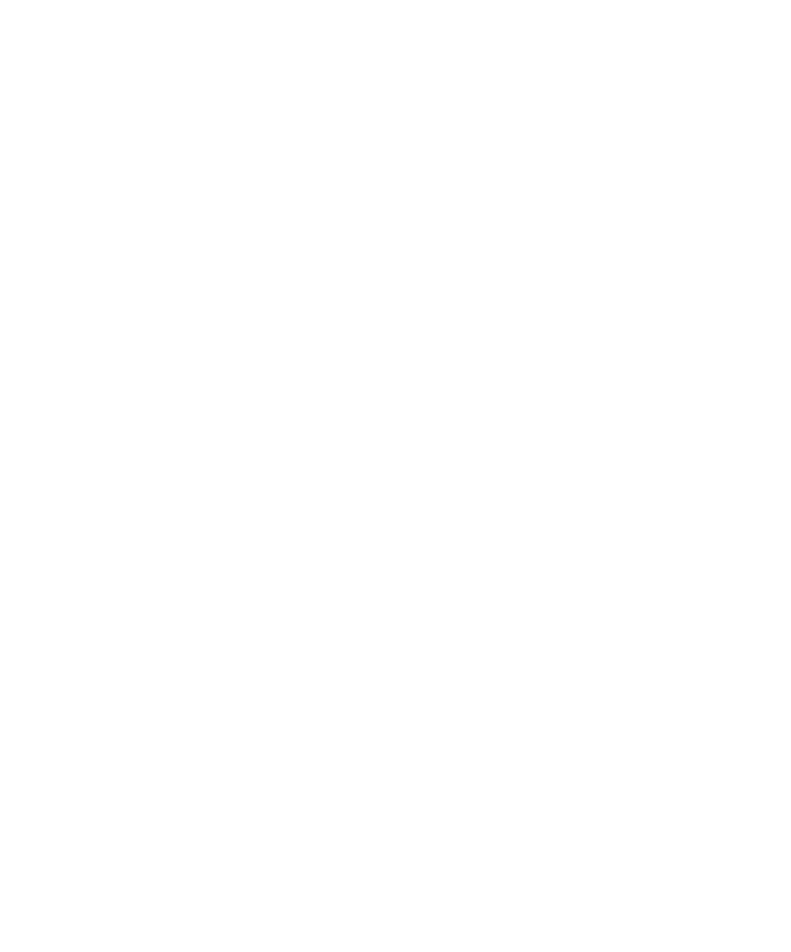
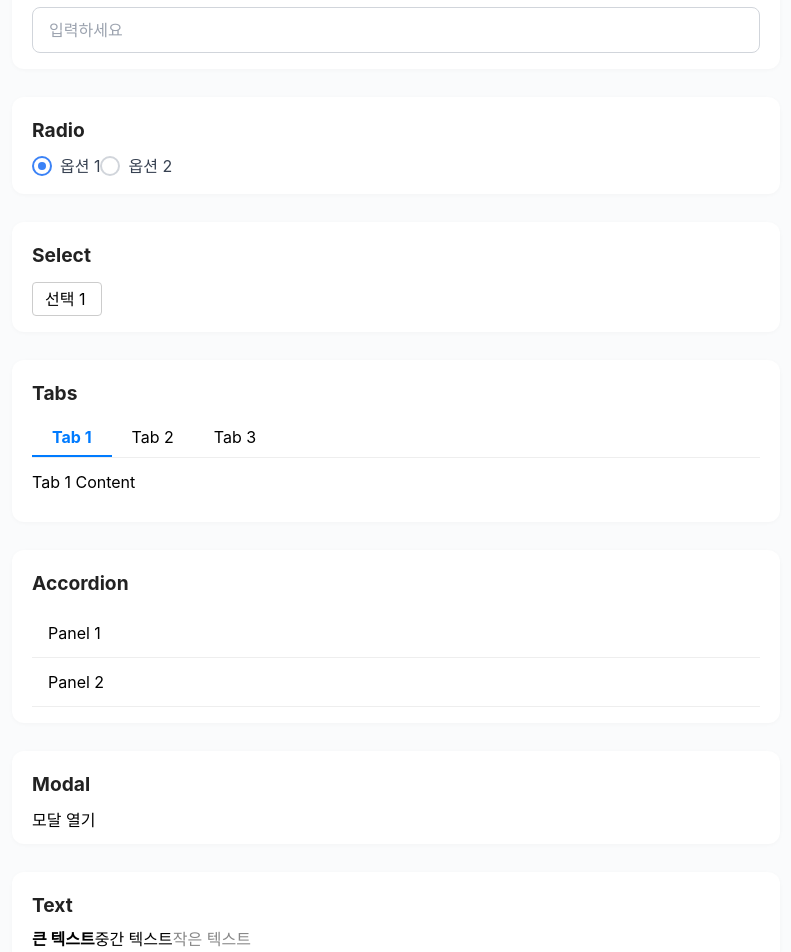
Before and after one commit to hyewon-h/hyewon-h.github.io, a React (Create React App) app: page /TestPage in a window 1280 px wide. Shown: the part 400-1352 px from the top of the page, without its empty margins (244-1035 px from the left). Before the commit the page ends 800 px from the top, so only its background shows below. Built offline with nearby package versions, Linux system fonts and the light colour scheme.

Commit message:
기본 컴포넌트 및 테스트 페이지 추가

```diff
--- a/package.json
+++ b/package.json
@@ -8,8 +8,10 @@
     "@testing-library/jest-dom": "^6.6.3",
     "@testing-library/react": "^16.1.0",
     "@testing-library/user-event": "^13.2.1",
+    "@types/react-router-dom": "^5.3.1",
     "react": "^19.1.0",
     "react-dom": "^19.1.0",
+    "react-router-dom": "6",
     "react-scripts": "5.0.1",
     "styled-components": "^6.1.19",
     "web-vitals": "^2.1.0"
--- a/src/App.tsx
+++ b/src/App.tsx
@@ -1,11 +1,18 @@
 // import logo from './logo.svg';
+
+// import React from "react";
+import { BrowserRouter, Routes, Route } from "react-router-dom";
 import HomePage from "./pages/HomePage";
+import TestPage from "./pages/TestPage";
 
 function App() {
   return (
-    <div className="App">
-      <HomePage />
-    </div>
+    <BrowserRouter>
+      <Routes>
+        <Route path="/" element={<HomePage />} />
+        <Route path="/TestPage" element={<TestPage />} />
+      </Routes>
+    </BrowserRouter>
   );
 }
 
--- /dev/null
+++ b/src/components/common/Accordion/index.tsx
@@ -0,0 +1,51 @@
+import React, { useState, ReactNode } from "react";
+import {
+  AccordionWrapper,
+  AccordionItem,
+  AccordionHeader,
+  AccordionContent,
+} from "./style";
+
+export interface AccordionPanel {
+  title: string;
+  content: ReactNode;
+}
+
+export interface AccordionProps {
+  panels: AccordionPanel[];
+  allowMultiple?: boolean;
+}
+
+const Accordion: React.FC<AccordionProps> = ({
+  panels,
+  allowMultiple = false,
+}) => {
+  const [openIndexes, setOpenIndexes] = useState<number[]>([]);
+
+  const togglePanel = (idx: number) => {
+    if (allowMultiple) {
+      setOpenIndexes((prev) =>
+        prev.includes(idx) ? prev.filter((i) => i !== idx) : [...prev, idx],
+      );
+    } else {
+      setOpenIndexes((prev) => (prev[0] === idx ? [] : [idx]));
+    }
+  };
+
+  return (
+    <AccordionWrapper>
+      {panels.map((panel, idx) => (
+        <AccordionItem key={panel.title}>
+          <AccordionHeader onClick={() => togglePanel(idx)}>
+            {panel.title}
+          </AccordionHeader>
+          <AccordionContent open={openIndexes.includes(idx)}>
+            {panel.content}
+          </AccordionContent>
+        </AccordionItem>
+      ))}
+    </AccordionWrapper>
+  );
+};
+
+export default Accordion;
--- /dev/null
+++ b/src/components/common/Accordion/style.ts
@@ -0,0 +1,32 @@
+import styled from "styled-components";
+
+export const AccordionWrapper = styled.div`
+  width: 100%;
+`;
+
+export const AccordionItem = styled.div`
+  border-bottom: 1px solid #eee;
+`;
+
+export const AccordionHeader = styled.button`
+  width: 100%;
+  background: none;
+  border: none;
+  padding: 16px;
+  text-align: left;
+  font-size: 1rem;
+  cursor: pointer;
+  outline: none;
+  transition: background 0.2s;
+  &:hover {
+    background: #f7f7f7;
+  }
+`;
+
+export const AccordionContent = styled.div<{ open: boolean }>`
+  max-height: ${({ open }) => (open ? "500px" : "0")};
+  overflow: hidden;
+  transition: max-height 0.3s ease;
+  padding: ${({ open }) => (open ? "16px" : "0 16px")};
+  background: #fafafa;
+`;
--- /dev/null
+++ b/src/components/common/Select/index.tsx
@@ -0,0 +1,32 @@
+import React from "react";
+import { SelectWrapper, StyledSelect } from "./style";
+
+export interface SelectOption {
+  label: string;
+  value: string | number;
+}
+
+export interface SelectProps extends React.SelectHTMLAttributes<HTMLSelectElement> {
+  options: SelectOption[];
+  value: string | number;
+  onChange: (e: React.ChangeEvent<HTMLSelectElement>) => void;
+}
+
+const Select: React.FC<SelectProps> = ({
+  options,
+  value,
+  onChange,
+  ...rest
+}) => (
+  <SelectWrapper>
+    <StyledSelect value={value} onChange={onChange} {...rest}>
+      {options.map((option) => (
+        <option key={option.value} value={option.value}>
+          {option.label}
+        </option>
+      ))}
+    </StyledSelect>
+  </SelectWrapper>
+);
+
+export default Select;
--- /dev/null
+++ b/src/components/common/Select/style.ts
@@ -0,0 +1,18 @@
+import styled from "styled-components";
+
+export const SelectWrapper = styled.div`
+  display: inline-block;
+`;
+
+export const StyledSelect = styled.select`
+  padding: 8px 12px;
+  border-radius: 4px;
+  border: 1px solid #ccc;
+  background: #fff;
+  font-size: 1rem;
+  outline: none;
+  transition: border 0.2s;
+  &:focus {
+    border-color: #888;
+  }
+`;
--- /dev/null
+++ b/src/components/common/Tabs/index.tsx
@@ -0,0 +1,35 @@
+import React, { useState, ReactNode } from "react";
+import { TabsWrapper, TabList, TabButton, TabPanel } from "./style";
+
+export interface Tab {
+  label: string;
+  content: ReactNode;
+}
+
+export interface TabsProps {
+  tabs: Tab[];
+  initialIndex?: number;
+}
+
+const Tabs: React.FC<TabsProps> = ({ tabs, initialIndex = 0 }) => {
+  const [activeIndex, setActiveIndex] = useState(initialIndex);
+
+  return (
+    <TabsWrapper>
+      <TabList>
+        {tabs.map((tab, idx) => (
+          <TabButton
+            key={tab.label}
+            active={activeIndex === idx}
+            onClick={() => setActiveIndex(idx)}
+          >
+            {tab.label}
+          </TabButton>
+        ))}
+      </TabList>
+      <TabPanel>{tabs[activeIndex]?.content}</TabPanel>
+    </TabsWrapper>
+  );
+};
+
+export default Tabs;
--- /dev/null
+++ b/src/components/common/Tabs/style.ts
@@ -0,0 +1,33 @@
+import styled, { css } from "styled-components";
+
+export const TabsWrapper = styled.div`
+  width: 100%;
+`;
+
+export const TabList = styled.div`
+  display: flex;
+  border-bottom: 1px solid #eee;
+`;
+
+export const TabButton = styled.button<{ active: boolean }>`
+  padding: 10px 20px;
+  background: none;
+  border: none;
+  border-bottom: 2px solid transparent;
+  cursor: pointer;
+  font-size: 1rem;
+  transition:
+    border 0.2s,
+    color 0.2s;
+  ${({ active }) =>
+    active &&
+    css`
+      border-bottom: 2px solid #007bff;
+      color: #007bff;
+      font-weight: bold;
+    `}
+`;
+
+export const TabPanel = styled.div`
+  padding: 16px 0;
+`;
--- /dev/null
+++ b/src/pages/TestPage.tsx
@@ -0,0 +1,155 @@
+import React, { useState } from "react";
+import styled from "styled-components";
+import Button from "../components/common/Button";
+import Checkbox from "../components/common/Checkbox";
+import Img from "../components/common/Img";
+import Input from "../components/common/Input";
+import Modal from "../components/common/Modal";
+import Radio from "../components/common/Radio";
+import Text from "../components/common/Text";
+import Select from "../components/common/Select";
+import Tabs from "../components/common/Tabs";
+import Accordion from "../components/common/Accordion";
+
+const TestPage: React.FC = () => {
+  // Button
+  // Checkbox
+  const [checked, setChecked] = useState(false);
+  // Input
+  const [inputValue, setInputValue] = useState("");
+  // Modal
+  const [modalOpen, setModalOpen] = useState(false);
+  // Radio
+  const [radioValue, setRadioValue] = useState("option1");
+  // Select
+  const [selectValue, setSelectValue] = useState("1");
+  // Tabs
+  const tabs = [
+    { label: "Tab 1", content: <div>Tab 1 Content</div> },
+    { label: "Tab 2", content: <div>Tab 2 Content</div> },
+    { label: "Tab 3", content: <div>Tab 3 Content</div> },
+  ];
+  // Accordion
+  const panels = [
+    { title: "Panel 1", content: <div>Accordion Panel 1</div> },
+    { title: "Panel 2", content: <div>Accordion Panel 2</div> },
+  ];
+
+  return (
+    <TestPageWrapper>
+      <h1>공통 컴포넌트 테스트</h1>
+      <TestSection>
+        <h2>Button</h2>
+        <Button onClick={() => alert("Button Clicked!")}>버튼</Button>
+      </TestSection>
+      <TestSection>
+        <h2>Checkbox</h2>
+        <Checkbox
+          checked={checked}
+          onChange={(e) => setChecked(e.target.checked)}
+          label="체크박스"
+        />
+      </TestSection>
+      <TestSection>
+        <h2>Input</h2>
+        <Input
+          value={inputValue}
+          onChange={(e) => setInputValue(e.target.value)}
+          placeholder="입력하세요"
+        />
+      </TestSection>
+      <TestSection>
+        <h2>Radio</h2>
+        <Radio
+          name="testRadio"
+          value="option1"
+          checked={radioValue === "option1"}
+          onChange={() => setRadioValue("option1")}
+          label="옵션 1"
+        />
+        <Radio
+          name="testRadio"
+          value="option2"
+          checked={radioValue === "option2"}
+          onChange={() => setRadioValue("option2")}
+          label="옵션 2"
+        />
+      </TestSection>
+      <TestSection>
+        <h2>Select</h2>
+        <Select
+          options={[
+            { label: "선택 1", value: "1" },
+            { label: "선택 2", value: "2" },
+          ]}
+          value={selectValue}
+          onChange={(e) => setSelectValue(e.target.value)}
+        />
+      </TestSection>
+      <TestSection>
+        <h2>Tabs</h2>
+        <Tabs tabs={tabs} />
+      </TestSection>
+      <TestSection>
+        <h2>Accordion</h2>
+        <Accordion panels={panels} />
+      </TestSection>
+      <TestSection>
+        <h2>Modal</h2>
+        <Button onClick={() => setModalOpen(true)}>모달 열기</Button>
+        <Modal isOpen={modalOpen} onClose={() => setModalOpen(false)}>
+          <div style={{ padding: 24 }}>모달 내용입니다.</div>
+        </Modal>
+      </TestSection>
+      <TestSection>
+        <h2>Text</h2>
+        <Text size="lg" weight="bold">
+          큰 텍스트
+        </Text>
+        <Text size="md">중간 텍스트</Text>
+        <Text size="sm" color="#888">
+          작은 텍스트
+        </Text>
+      </TestSection>
+      <TestSection>
+        <h2>Img</h2>
+        <Img
+          src="https://via.placeholder.com/100"
+          alt="샘플 이미지"
+          width={100}
+          height={100}
+        />
+      </TestSection>
+    </TestPageWrapper>
+  );
+};
+
+// 스타일드 컴포넌트
+const TestPageWrapper = styled.div`
+  padding: 40px 16px;
+  max-width: 800px;
+  margin: 0 auto;
+  background: #fafbfc;
+  border-radius: 16px;
+  box-shadow: 0 2px 8px rgba(0, 0, 0, 0.04);
+  h1 {
+    font-size: 2rem;
+    margin-bottom: 32px;
+    text-align: center;
+  }
+`;
+
+const TestSection = styled.section`
+  background: #fff;
+  border-radius: 12px;
+  box-shadow: 0 1px 4px rgba(0, 0, 0, 0.03);
+  padding: 24px 20px 16px 20px;
+  margin-bottom: 28px;
+  h2 {
+    font-size: 1.2rem;
+    margin-bottom: 16px;
+    color: #222;
+  }
+`;
+
+export default TestPage;
```
Also changed, not shown: 1 other file (tests, documents, lock files or other folders).
